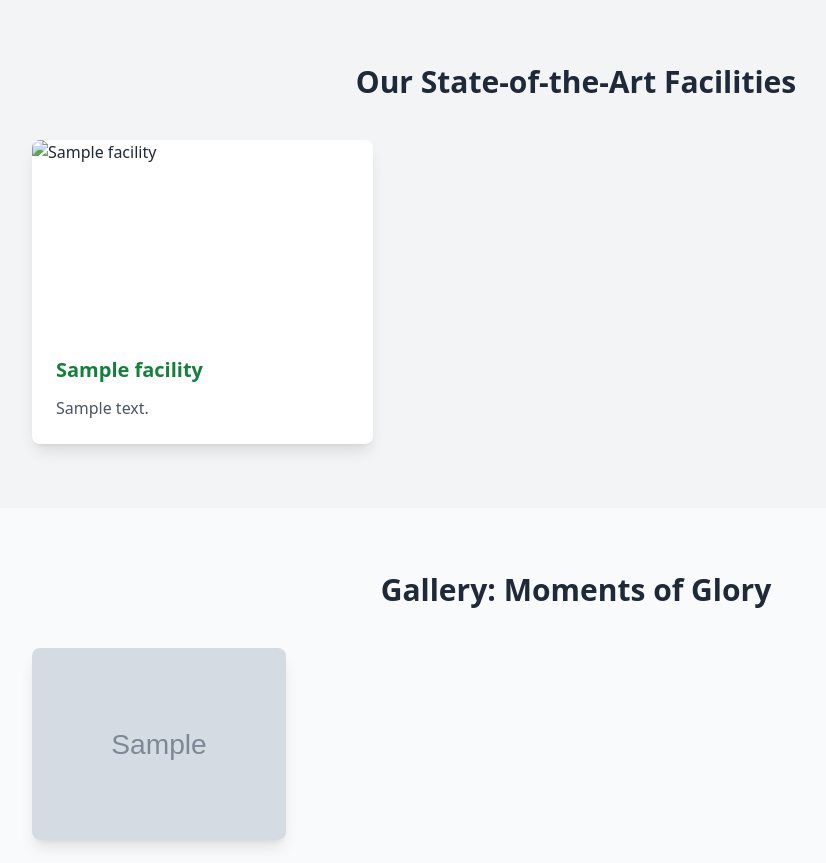
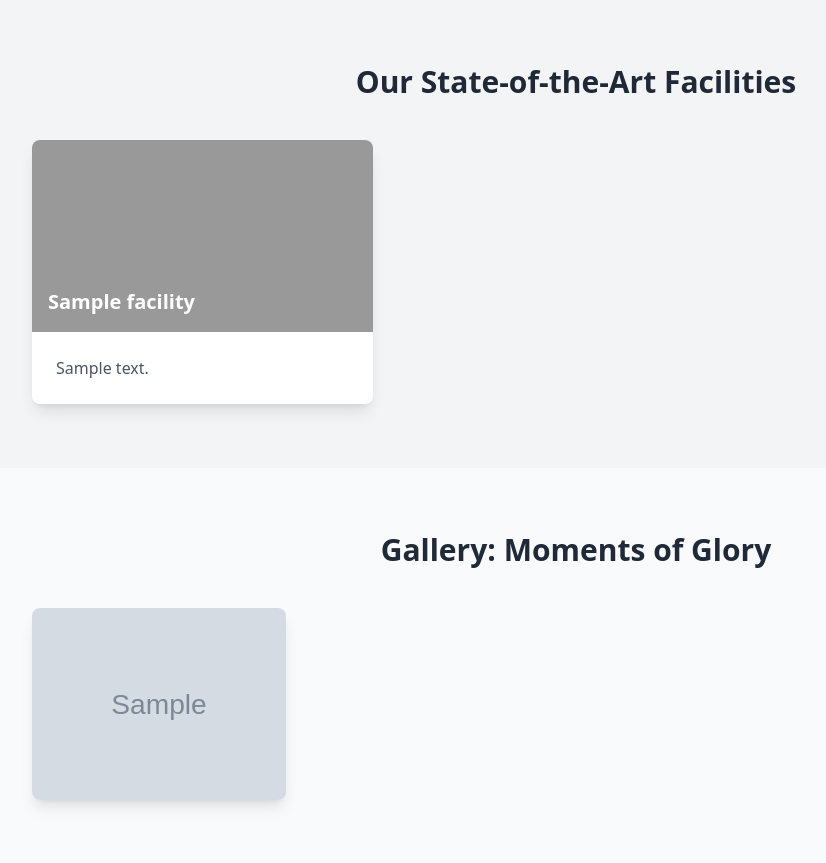
Before and after one commit to dhakalsameer/FUTURE_FS_03, a Django app: page / in a window 1280 px wide. Shown: the part 568-1431 px from the top of the page, without its empty margins (64-890 px from the left). Run offline with Django 5.2, Linux system fonts and the light colour scheme; tables that the repository leaves empty hold one stand-in row (values such as "Sample post"); grey boxes marked "Sample" are stand-in pictures; some libraries are stand-ins or nearby versions.

Commit message:
feat: Convert facility images to background images in home.html

```diff
--- a/futsal/templates/futsal/home.html
+++ b/futsal/templates/futsal/home.html
@@ -128,10 +128,14 @@
       context = {'facilities': [{'title': 'Indoor Court', 'description': 'All-weather, professional-grade indoor futsal court.', 'image_url': 'https://via.placeholder.com/400x250/10B981/FFFFFF?text=Facility+1'}, ...]}
     {% endcomment %}
     {% for facility in facilities %}
-      <div class="bg-white dark:bg-gray-800 rounded-lg shadow-lg overflow-hidden transform hover:scale-105 transition duration-300 ease-in-out opacity-0 animate-fade-in-up" data-animation-delay="{{ forloop.counter | add:1 | mul:0.2 }}">
-        <img src="{{ facility.image_url|default:'https://via.placeholder.com/400x250/10B981/FFFFFF?text=Futsal+Facility' }}" alt="{{ facility.title }}" class="w-full h-48 object-cover">
+      <div class="bg-white dark:bg-gray-800 rounded-lg shadow-lg overflow-hidden transform hover:scale-105 transition duration-300 ease-in-out opacity-0 animate-fade-in-up group relative" data-animation-delay="{{ forloop.counter | add:1 | mul:0.2 }}">
+        <div class="relative h-48 w-full bg-cover bg-center" style="background-image: url('{{ facility.image_url|default:'https://via.placeholder.com/400x250/10B981/FFFFFF?text=Futsal+Facility' }}');">
+          <div class="absolute inset-0 bg-black opacity-40 group-hover:opacity-60 transition-opacity duration-300"></div>
+          <div class="absolute inset-0 flex items-end p-4 z-10">
+            <h4 class="text-xl font-semibold text-white mb-0">{{ facility.title }}</h4>
+          </div>
+        </div>
         <div class="p-6">
-          <h4 class="text-xl font-semibold text-green-700 mb-3 dark:text-green-400">{{ facility.title }}</h4>
           <p class="text-gray-600 dark:text-gray-300">{{ facility.description }}</p>
         </div>
       </div>
```
